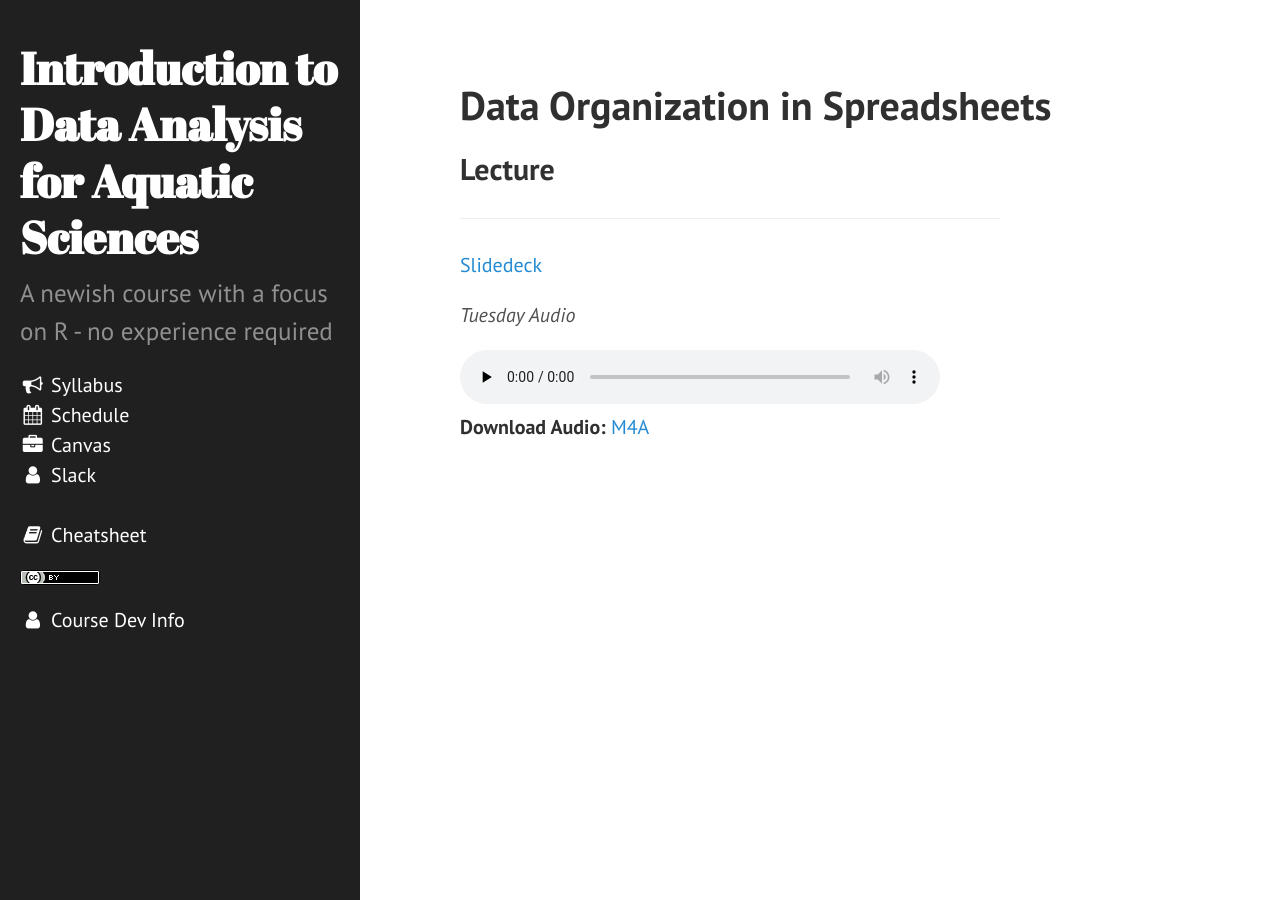
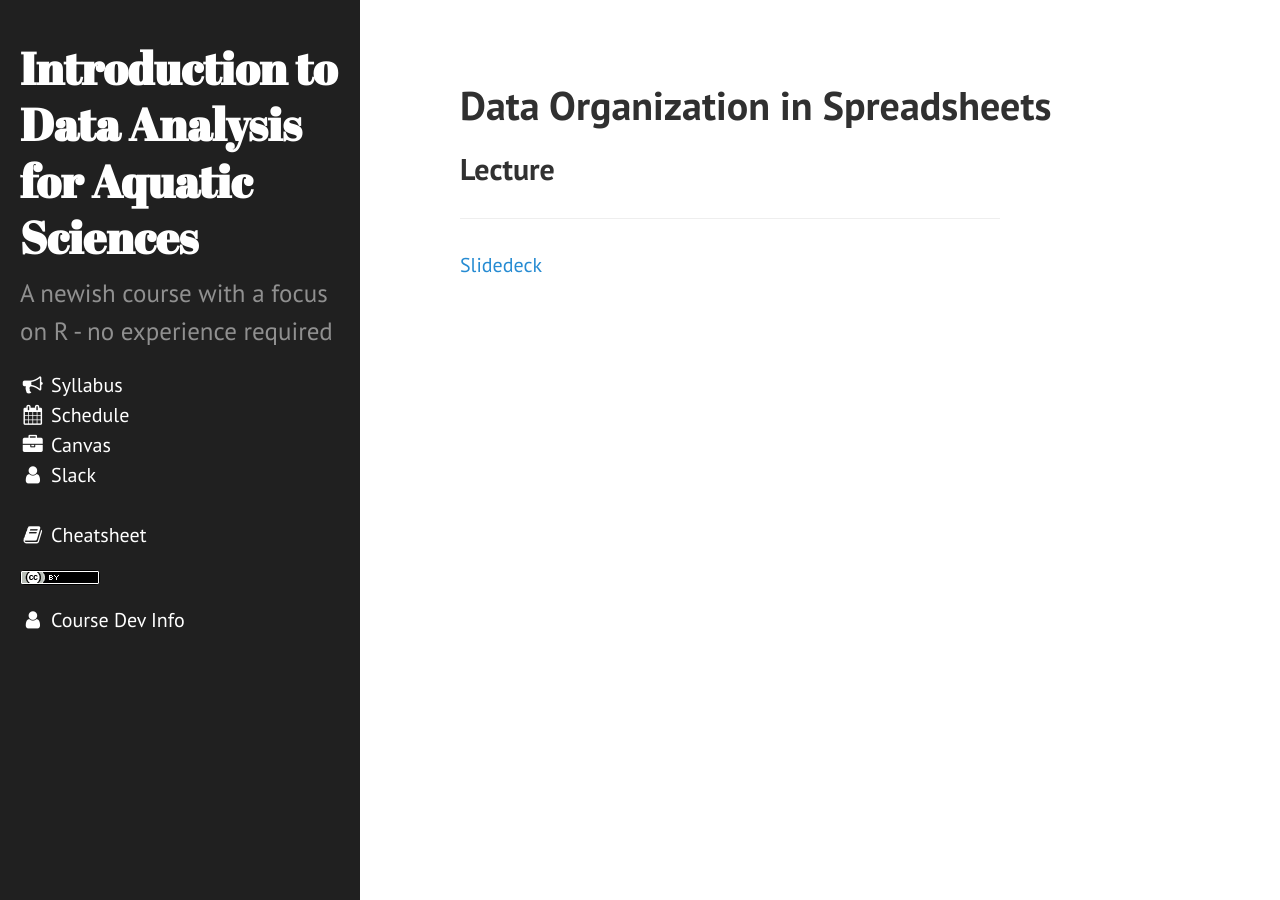
Before and after one commit to sr320/course-fish497-2019, a Jekyll site: the page built from lectures/excel.md, in a window 1280 px wide. Built offline with Jekyll 4.4.1, drawn with Linux system fonts in a browser that asks for light colours; nearby versions of some CDN libraries.

Commit message:
rm audio

```diff
--- a/lectures/excel.md
+++ b/lectures/excel.md
@@ -7,16 +7,3 @@ language: Excel
 
 
 [Slidedeck]({{ site.baseurl }}/slides/week-01)
-
-
-
-
-*Tuesday Audio*
-<audio controls preload="none" style="width:480px;">
- <source src="https://d.pr/a/02fE8A+" type="audio/mp4" />
- <p>Your browser does not support HTML5 audio.</p>
- </audio>
- <p>
- <strong>Download Audio:</strong>
- <a href="https://d.pr/a/02fE8A+">M4A</a>
- </p>
```
